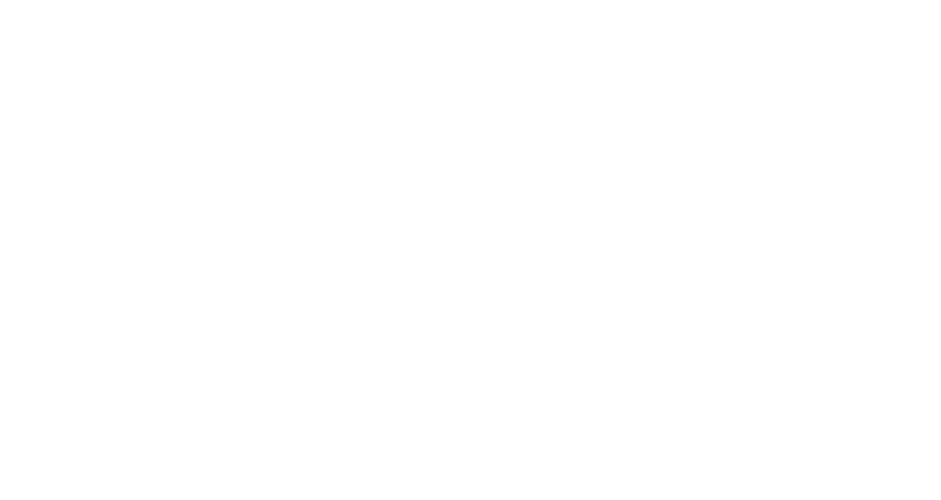
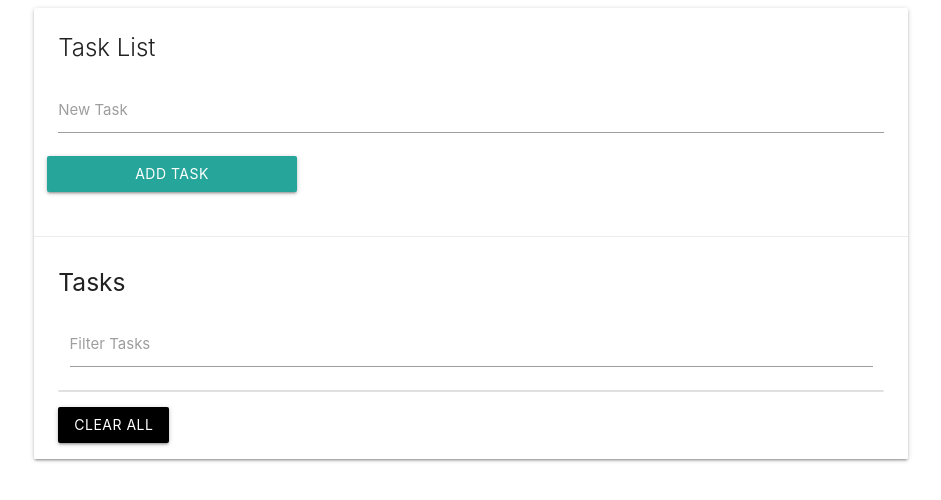
Before and after one commit to ja-br/task-list, a plain HTML site: page index.html in a window 1280 px wide. Shown: the whole page, without its empty margins (169-1110 px from the left). Drawn offline with nearby package versions, Linux system fonts and the light colour scheme.

Commit message:
Setup html structure

```diff
--- a/index.html
+++ b/index.html
@@ -11,7 +11,39 @@
 </head>
 
 <body>
+  <div class="container">
+    <div class="row">
+      <div class="col s12">
+        <div id="main" class="card">
+          <div class="card-content">
+            <span class="card-title">Task List</span>
+            <div class="row">
+              <form id="task-form">
+                <!-- INPUT -->
+                <div class="input-field col s12">
+                  <input type="text" name="task" id="task">
+                  <label for="task">New Task</label>
+                </div>
 
+                <input type="task" value="Add Task" class="btn">
+              </form>
+            </div>
+          </div><!-- CARD CONTENT-->
+
+          <div class="card-action">
+            <h5 id="task-title">Tasks</h5>
+            <div class="input-field col s12">
+              <input type="text" name="filter" id="filter">
+              <label for="filter">Filter Tasks</label>
+            </div>
+            <ul class="collection"></ul>
+            <a href="#" class="clear-tasks btn black">Clear All</a>
+          </div><!-- ACTION -->
+
+        </div>
+      </div><!-- COLUMN -->
+    </div><!-- ROW -->
+  </div>
 
 
   <script src="https://code.jquery.com/jquery-3.5.0.js" integrity="sha256-r/AaFHrszJtwpe+tHyNi/XCfMxYpbsRg2Uqn0x3s2zc="
```
